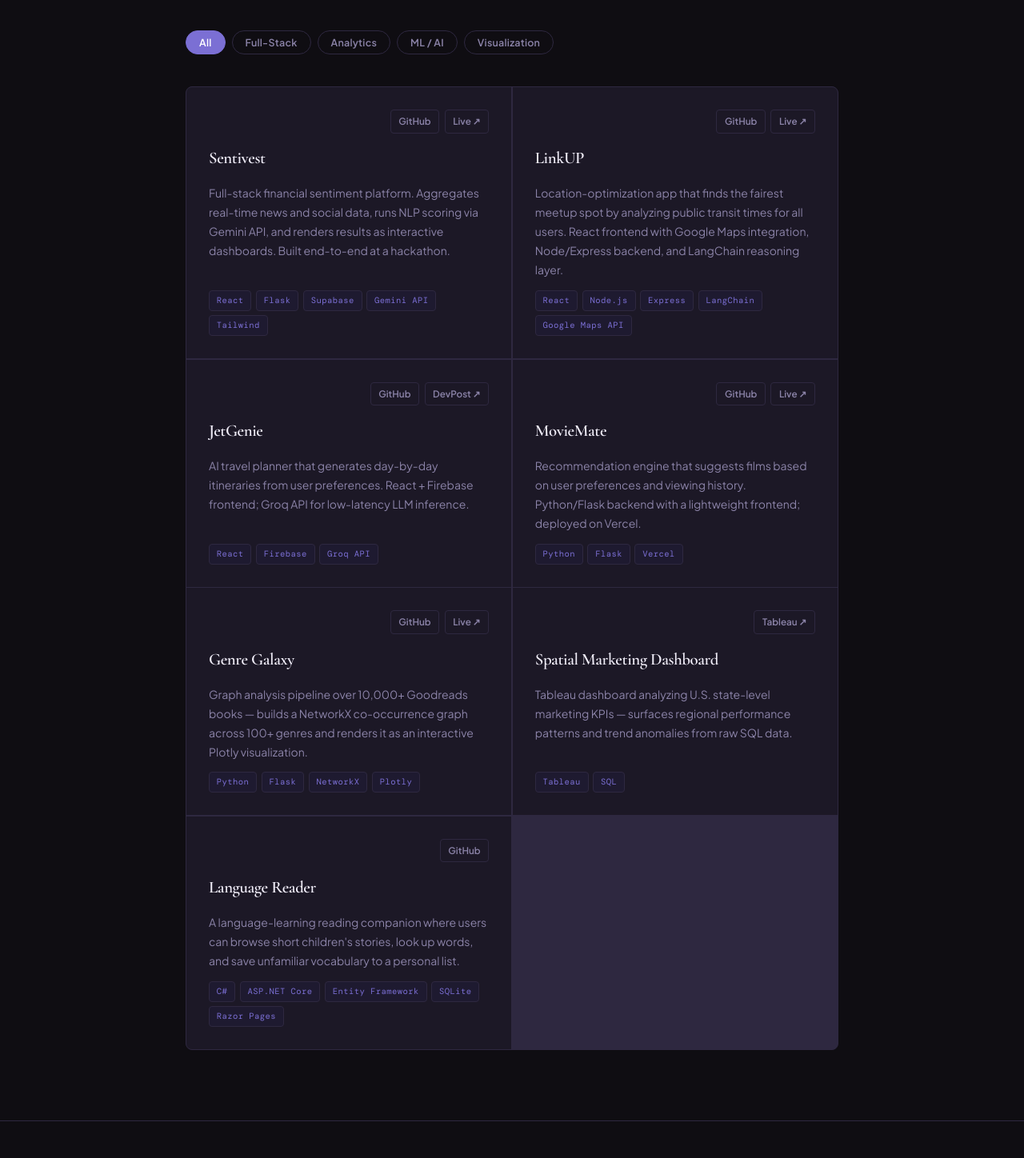
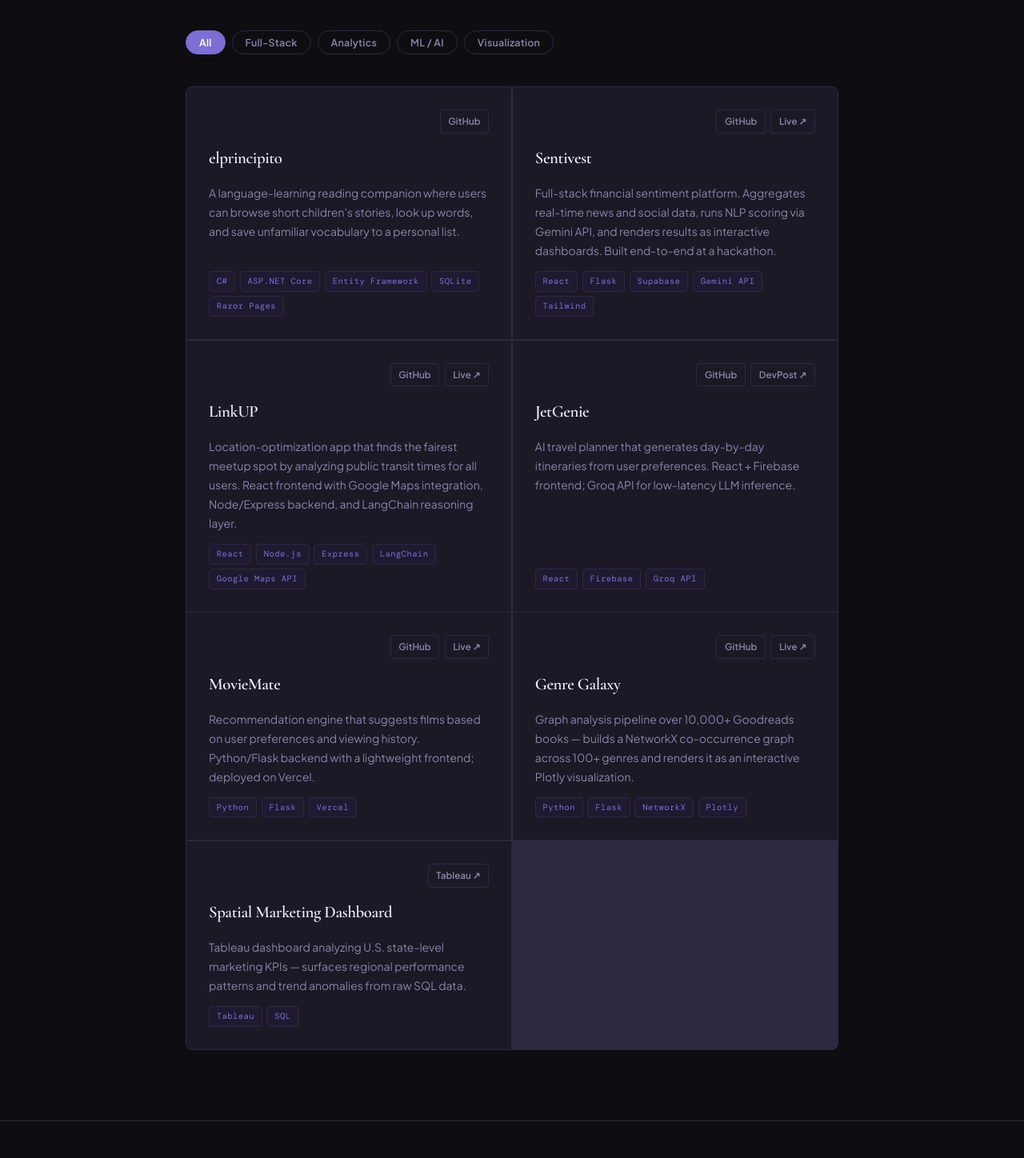
Before and after one commit to afsanab/AfsanasPortfolio, a React (Vite) app: page / in a window 1280 px wide. Shown: the part 3022-4470 px from the top of the page at 80% size. Built offline with nearby package versions, Linux system fonts and the light colour scheme.

Commit message:
updated project name

```diff
--- a/src/data.ts
+++ b/src/data.ts
@@ -66,6 +66,15 @@ export const experiences: Experience[] = [
 
 export const projects: Project[] = [
   {
+    name: 'elprincipito',
+    desc: 'A language-learning reading companion where users can browse short children\'s stories, look up words, and save unfamiliar vocabulary to a personal list.',
+    tags: ['fullstack'],
+    tech: ['C#', 'ASP.NET Core', 'Entity Framework', 'SQLite', 'Razor Pages'],
+    links: [
+      { label: 'GitHub', url: 'https://github.com/afsanab/elprincipito' },
+    ],
+  },
+  {
     name: 'Sentivest',
     desc: 'Full-stack financial sentiment platform. Aggregates real-time news and social data, runs NLP scoring via Gemini API, and renders results as interactive dashboards. Built end-to-end at a hackathon.',
     tags: ['fullstack'],
@@ -124,15 +133,6 @@ export const projects: Project[] = [
       { label: 'Tableau ↗', url: 'https://public.tableau.com/views/SpatialStrategyDashboard/SpatialDashboard' },
     ],
   },
-  {
-    name: 'Language Reader',
-    desc: 'A language-learning reading companion where users can browse short children\'s stories, look up words, and save unfamiliar vocabulary to a personal list.',
-    tags: ['fullstack'],
-    tech: ['C#', 'ASP.NET Core', 'Entity Framework', 'SQLite', 'Razor Pages'],
-    links: [
-      { label: 'GitHub', url: 'https://github.com/afsanab/elprincipito' },
-    ],
-  },
 ]
 
 export const skillGroups: SkillGroup[] = [
```
